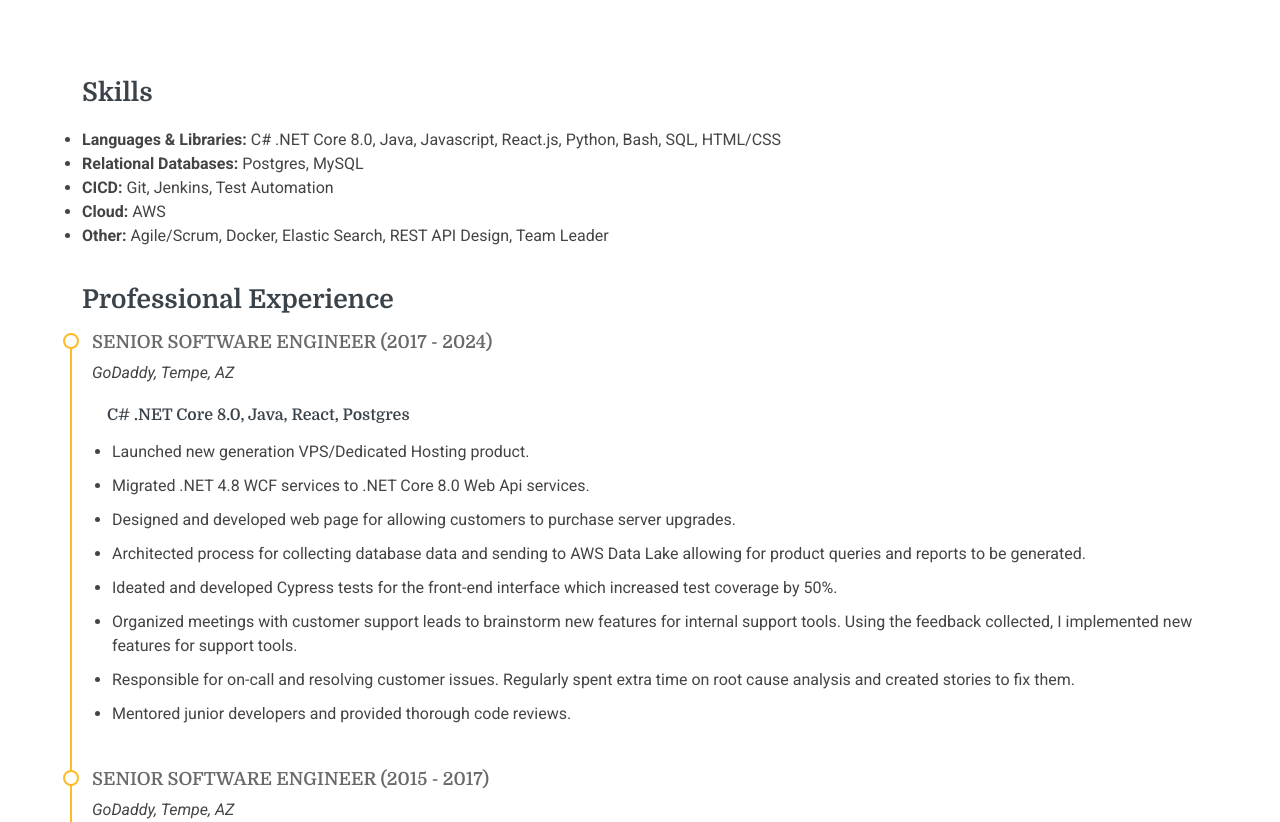
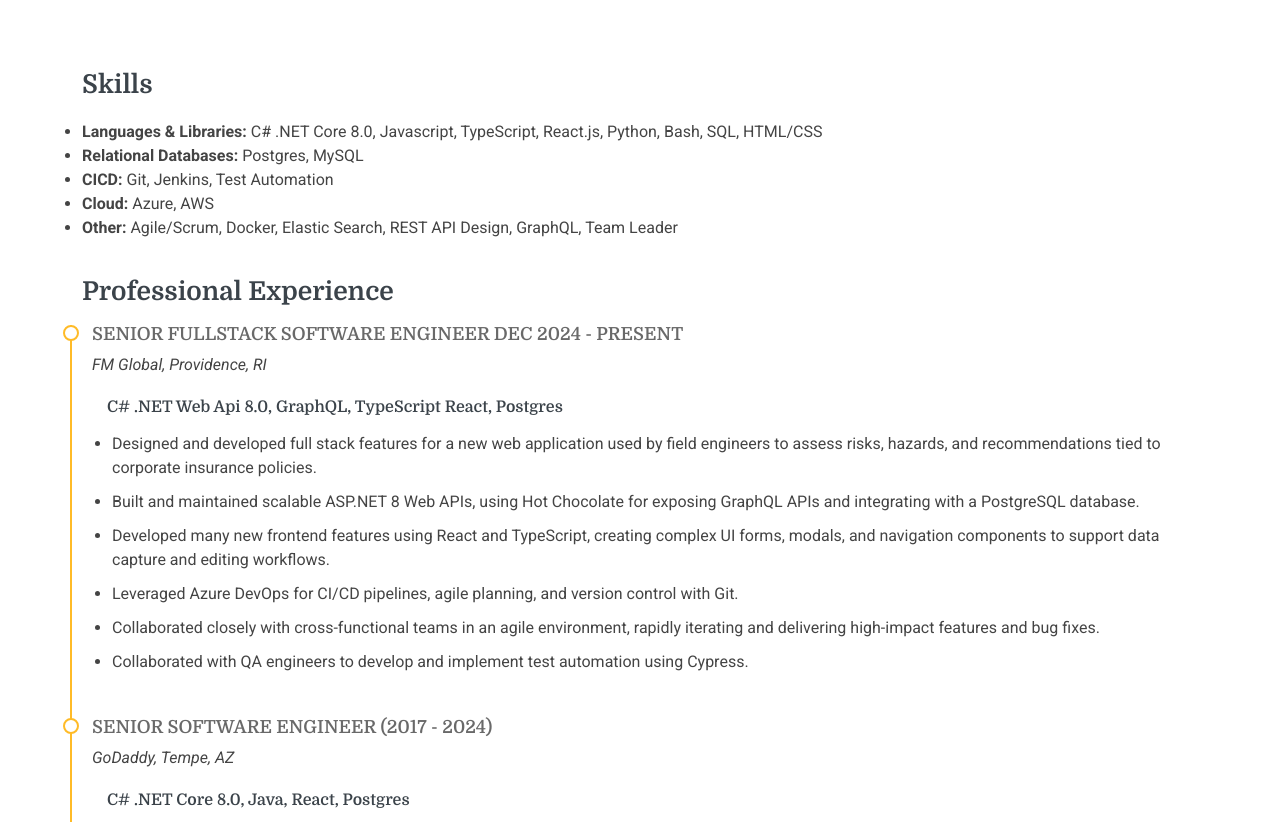
Before and after one commit to fhazdev/personalcv, a plain HTML site: page index.html in a window 1280 px wide. Shown: the part 1653-2475 px from the top of the page. Drawn offline with Linux system fonts and the light colour scheme.

Commit message:
Update resume

```diff
--- a/index.html
+++ b/index.html
@@ -90,9 +90,8 @@
           <div class="col-lg-8 content">
             <h2>Fullstack Software Engineer</h2>
             <p class="fst-italic py-3">
-              I have over 20 years of software development experience. Most of my experience has been in backend development.
-              I do have some recent front-end development experience working with React.
-              The programming languages I have the most experience with are C# .NET, ReactJS, Java, and Python.
+              I have over 20 years of software development experience. I consider myself a fullstack software engineer with stronger backend skills.
+              The programming languages I have the most experience with are C# .NET, ReactJS, JavaScript, and Python.
               I have experience working in both Linux and Windows environments. <br/><br/>I am eager and excited to continue my growth as a software engineer.
               I really enjoy a job where I can collaborate with other talented software engineers.
             </p>
@@ -107,14 +106,10 @@
               <div class="col-lg-6">
                 <ul>
                   <li><i class="bi bi-chevron-right"></i> <strong>City:</strong> <span>Sierra Vista, AZ, USA</span></li>
-                  <li><i class="bi bi-chevron-right"></i> <strong>Freelance:</strong> <span>Available</span></li>
+                  <li><i class="bi bi-chevron-right"></i> <strong>Freelance:</strong> <span>Not Currently Available</span></li>
                 </ul>
               </div>
             </div>
-            <!-- <p class="py-3">
-              Officiis eligendi itaque labore et dolorum mollitia officiis optio vero. Quisquam sunt adipisci omnis et ut. Nulla accusantium dolor incidunt officia tempore. Et eius omnis.
-              Cupiditate ut dicta maxime officiis quidem quia. Sed et consectetur qui quia repellendus itaque neque.
-            </p> -->
           </div>
         </div>
 
@@ -139,14 +134,31 @@
             <h3 class="resume-title">Skills</h3>
             <br/>
             <ul>
-              <li><strong>Languages & Libraries:</strong> C# .NET Core 8.0, Java, Javascript, React.js, Python, Bash, SQL, HTML/CSS</li>
+              <li><strong>Languages & Libraries:</strong> C# .NET Core 8.0, Javascript, TypeScript, React.js, Python, Bash, SQL, HTML/CSS</li>
               <li><strong>Relational Databases:</strong> Postgres, MySQL</li>
               <li><strong>CICD:</strong> Git, Jenkins, Test Automation</li>
-              <li><strong>Cloud:</strong> AWS</li>
-              <li><strong>Other:</strong> Agile/Scrum, Docker, Elastic Search, REST API Design, Team Leader</li>
+              <li><strong>Cloud:</strong> Azure, AWS</li>
+              <li><strong>Other:</strong> Agile/Scrum, Docker, Elastic Search, REST API Design, GraphQL, Team Leader</li>
             </ul>
             <!-- <div class="col-lg-6" data-aos="fade-up" data-aos-delay="100"> -->
             <h3 class="resume-title">Professional Experience</h3>
+            <div class="resume-item">
+              <h4>Senior Fullstack Software Engineer Dec 2024 - Present</h4>
+              <p><em>FM Global, Providence, RI </em></p>
+              <h5>C# .NET Web Api 8.0, GraphQL, TypeScript React, Postgres</h5>
+              <ul>
+                <li>Designed and developed full stack features for a new web application used by field
+                  engineers to assess risks, hazards, and recommendations tied to corporate insurance policies.</li>
+                <li>Built and maintained scalable ASP.NET 8 Web APIs, using Hot Chocolate for exposing GraphQL APIs and
+                  integrating with a PostgreSQL database.</li>
+                <li>Developed many new frontend features using React and TypeScript, creating complex UI forms, modals,
+                  and navigation components to support data capture and editing workflows.</li>
+                <li>Leveraged Azure DevOps for CI/CD pipelines, agile planning, and version control with Git.</li>
+                <li>Collaborated closely with cross-functional teams in an agile environment, rapidly iterating and delivering
+                  high-impact features and bug fixes.</li>
+                <li>Collaborated with QA engineers to develop and implement test automation using Cypress.</li>
+              </ul>
+            </div><!-- End Resume Item -->
             <div class="resume-item">
               <h4>Senior Software Engineer (2017 - 2024)</h4>
               <p><em>GoDaddy, Tempe, AZ </em></p>
```
